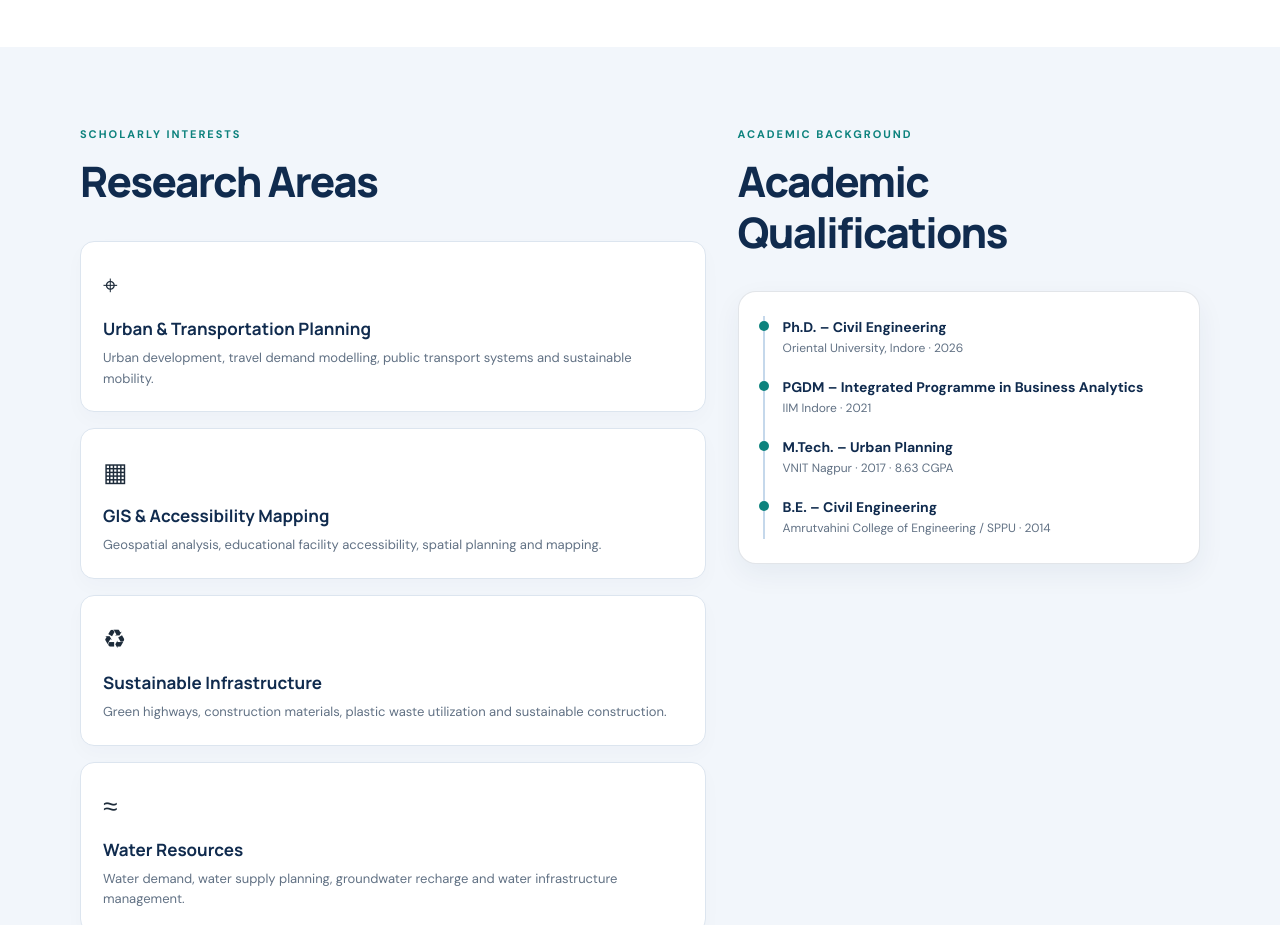
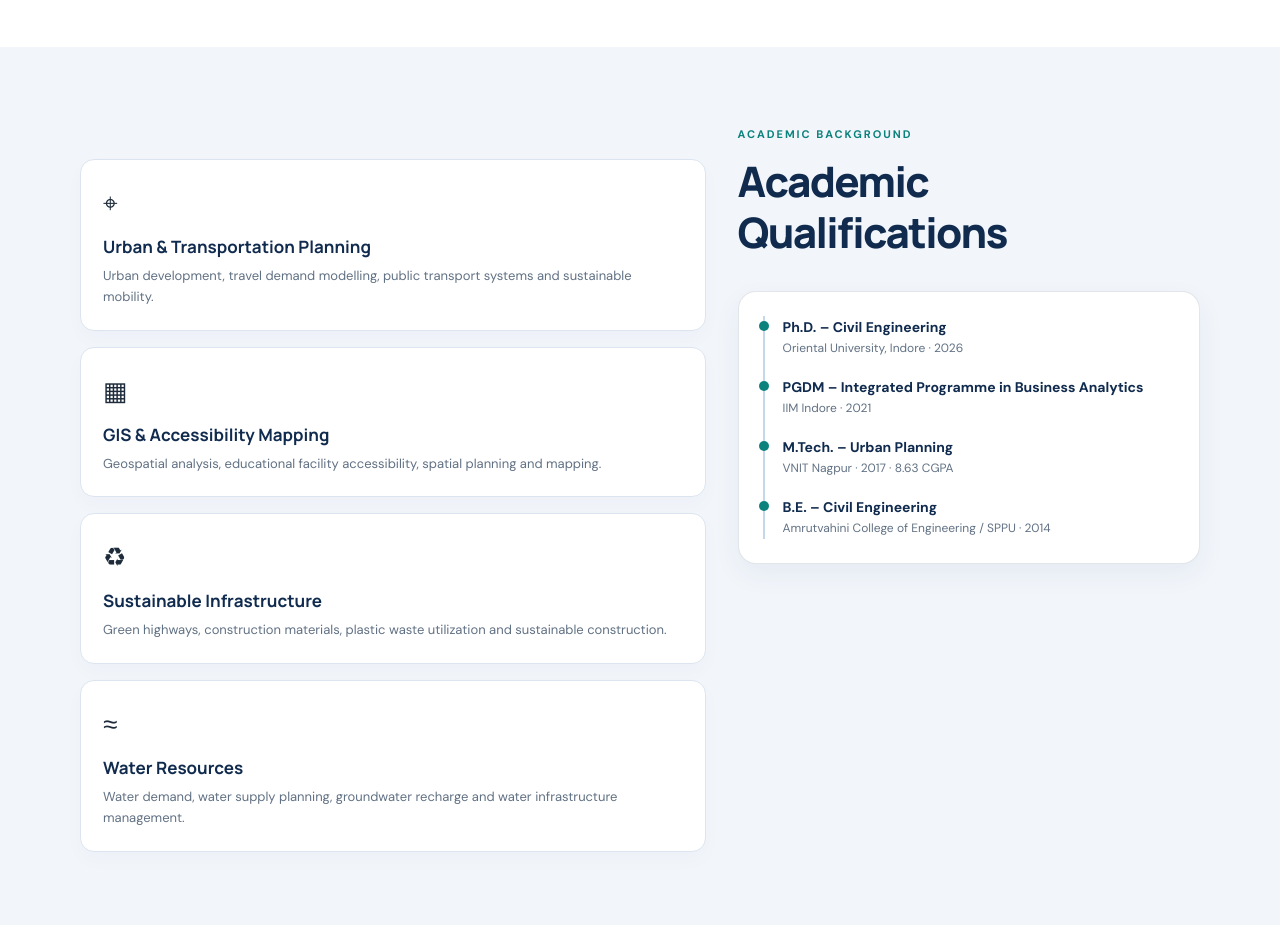
Before and after one commit to darshpatel-git/darshankumarpatel.github.io, a plain HTML site: page index.html in a window 1280 px wide. Shown: the part 1180-2105 px from the top of the page. Drawn offline with Linux system fonts and the light colour scheme.

Commit message:
Update index.html

```diff
--- a/index.html
+++ b/index.html
@@ -162,8 +162,6 @@ html = r'''<!doctype html>
     <div class="research-qualification-layout">
       <div>
         <div class="section-heading">
-          <p class="eyebrow">SCHOLARLY INTERESTS</p>
-          <h2>Research Areas</h2>
         </div>
         <div class="research-area-list">
           <article class="topic-card">
```
